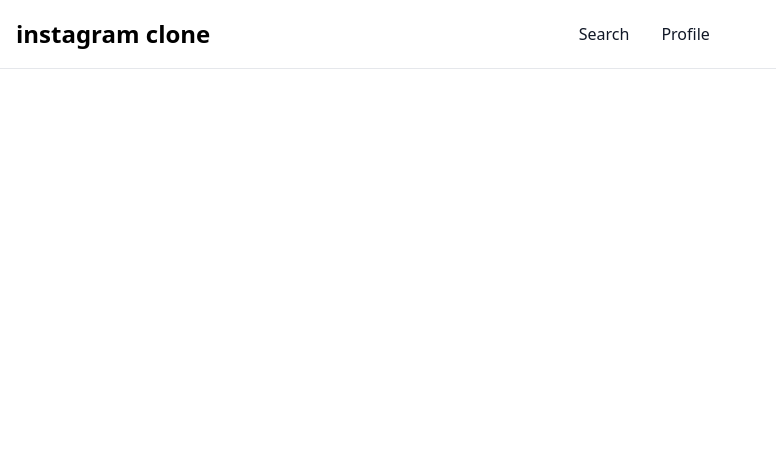
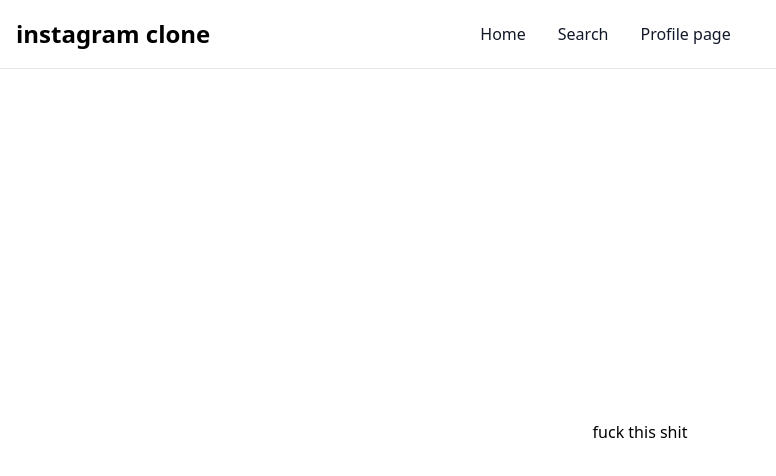
Before and after one commit to whytemig/M, a React (Vite) app in the folder client/instagram-clone/: page /home in a window 1280 px wide. Shown: the top 476 px of the page, without its empty margins (0-776 px from the left). Built offline with nearby package versions, Linux system fonts and the light colour scheme.

Commit message:
changes made to files

```diff
--- a/client/instagram-clone/src/App.jsx
+++ b/client/instagram-clone/src/App.jsx
@@ -1,27 +1,26 @@
 import "./App.css";
 import ReactDOM from "react-dom/client";
 import { BrowserRouter, Route, Routes } from "react-router-dom";
-// import Login from "./components/Login";
+import Login from "./components/Login";
 import Home from "./components/Home";
 import Register from "./components/Signup";
-import LoginPage from './pages/Login';
-import SignupPage from './pages/Signup';
-import ProfilePage from "./pages/profile";
-
-
-
+import LoginPage from "./pages/Login";
+import SignupPage from "./pages/Signup";
+import ProfilePage from "./pages/Profile";
+import Layout from "./components/Layout";
 
 function App() {
 	return (
-
 		<div className="min-h-full h-screen flex items-center justify-center py-12 px-4 sm:px-6 lg:px-8">
 			<div className="max-w-md w-full space-y-8">
+
+
 				<Routes>
-					<Route path="/" element={<LoginPage />} />
+					<Route path="/" element={<Layout />} />
 					<Route index element={<LoginPage />} />
 					<Route path="/signup" element={<SignupPage />} />
 					<Route path="/home" element={<Home />} />
-
+					<Route path="/Layout" element={<Layout />} />
 					<Route path="/profile" element={<ProfilePage />} />
 
 
@@ -30,7 +29,6 @@
 
 			</div>
 		</div>
-
 	);
 }
 
--- a/client/instagram-clone/src/components/Home.jsx
+++ b/client/instagram-clone/src/components/Home.jsx
@@ -1,84 +1,18 @@
 import { Outlet, Link } from "react-router-dom";
 /** @type {import('tailwindcss').Config} */
+import Layout from "./Layout";
 
 const Home = () => {
 	return (
 		<>
 			<div>
-				<nav className="bg-white dark:bg-gray-900 fixed w-full z-20 top-0 left-0 border-b border-gray-200 dark:border-gray-600">
-					<div className="max-w-screen-xl flex flex-wrap items-center justify-between mx-auto p-4">
-						<a className="flex items-center">
-							<span className="self-center text-2xl font-semibold whitespace-nowrap dark:text-white">
-								instagram clone
-							</span>
-						</a>
-						<div className="flex md:order-2">
-							<button
-								type="button"
-								className="text-white bg-black-700 hover:bg-black-800 focus:ring-4 focus:outline-none focus:ring-gray-300 font-medium rounded-lg text-sm px-4 py-2 text-center mr-3 md:mr-0 dark:bg-gray-600 dark:hover:bg-black-700 dark:focus:ring-black-800"
-							>
-								Light/Darkmode toggle (with icon?)
-							</button>
-							<button
-								data-collapse-toggle="navbar-sticky"
-								type="button"
-								className="inline-flex items-center p-2 w-10 h-10 justify-center text-sm text-gray-500 rounded-lg md:hidden hover:bg-gray-100 focus:outline-none focus:ring-2 focus:ring-gray-200 dark:text-gray-400 dark:hover:bg-gray-700 dark:focus:ring-gray-600"
-								aria-controls="navbar-sticky"
-								aria-expanded="false"
-							>
-								{/* <span className="sr-only">Open main menu</span> */}
-								<svg
-									className="w-5 h-5"
-									aria-hidden="true"
-									xmlns="http://www.w3.org/2000/svg"
-									fill="none"
-									viewBox="0 0 17 14"
-								>
-									<path
-										stroke="currentColor"
-										strokeLinecap="round"
-										strokeLinejoin="round"
-										strokeWidth="2"
-										d="M1 1h15M1 7h15M1 13h15"
-									/>
-								</svg>
-							</button>
-						</div>
-						<div
-							className="items-center justify-between hidden w-full md:flex md:w-auto md:order-1"
-							id="navbar-sticky"
-						>
-							<ul className="flex flex-col p-4 md:p-0 mt-4 font-medium border border-gray-100 rounded-lg bg-gray-50 md:flex-row md:space-x-8 md:mt-0 md:border-0 md:bg-white dark:bg-gray-800 md:dark:bg-gray-900 dark:border-gray-700">
-								<li>
-									<a
-										href="#"
-										className="block py-2 pl-3 pr-4 text-white bg-grey-700 rounded md:bg-transparent md:text-grey-700 md:p-0 md:dark:text-grey-500"
-										aria-current="page"
-									>
-										Home
-									</a>
-								</li>
-								<li>
-									<a
-										href="#"
-										className="block py-2 pl-3 pr-4 text-gray-900 rounded hover:bg-gray-100 md:hover:bg-transparent md:hover:text-black-700 md:p-0 md:dark:hover:text-black-500 dark:text-white dark:hover:bg-gray-700 dark:hover:text-white md:dark:hover:bg-transparent dark:border-gray-700"
-									>
-										Search
-									</a>
-								</li>
-								<li>
-									<a
-										href="#"
-										className="block py-2 pl-3 pr-4 text-gray-900 rounded hover:bg-gray-100 md:hover:bg-transparent md:hover:text-black-700 md:p-0 md:dark:hover:text-black-500 dark:text-white dark:hover:bg-gray-700 dark:hover:text-white md:dark:hover:bg-transparent dark:border-gray-700"
-									>
-										Profile
-									</a>
-								</li>
-							</ul>
-						</div>
-					</div>
-				</nav>
+				<Layout/>
+				<p>
+					fuck this shit
+				</p>
 			</div>
+			<Outlet/>
+
 		</>
 	);
 };
--- a/client/instagram-clone/src/components/Layout.jsx
+++ b/client/instagram-clone/src/components/Layout.jsx
@@ -3,18 +3,70 @@
 const Layout = () => {
 	return (
 		<>
-			<nav>
-				<ul>
+			<div>
+				<nav className="bg-white dark:bg-gray-900 fixed w-full z-20 top-0 left-0 border-b border-gray-200 dark:border-gray-600">
+					<div className="max-w-screen-xl flex flex-wrap items-center justify-between mx-auto p-4">
+						<a className="flex items-center">
+							<span className="self-center text-2xl font-semibold whitespace-nowrap dark:text-white">
+								instagram clone
+							</span>
+						</a>
+						<div className="flex md:order-2">
+							<button
+								type="button"
+								className="text-white bg-black-700 hover:bg-black-800 focus:ring-4 focus:outline-none focus:ring-gray-300 font-medium rounded-lg text-sm px-4 py-2 text-center mr-3 md:mr-0 dark:bg-gray-600 dark:hover:bg-black-700 dark:focus:ring-black-800"
+							>
+								Light/Darkmode toggle (with icon?)
+							</button>
+							<button
+								data-collapse-toggle="navbar-sticky"
+								type="button"
+								className="inline-flex items-center p-2 w-10 h-10 justify-center text-sm text-gray-500 rounded-lg md:hidden hover:bg-gray-100 focus:outline-none focus:ring-2 focus:ring-gray-200 dark:text-gray-400 dark:hover:bg-gray-700 dark:focus:ring-gray-600"
+								aria-controls="navbar-sticky"
+								aria-expanded="false"
+							>
+								{/* <span className="sr-only">Open main menu</span> */}
+								<svg
+									className="w-5 h-5"
+									aria-hidden="true"
+									xmlns="http://www.w3.org/2000/svg"
+									fill="none"
+									viewBox="0 0 17 14"
+								>
+									<path
+										stroke="currentColor"
+										strokeLinecap="round"
+										strokeLinejoin="round"
+										strokeWidth="2"
+										d="M1 1h15M1 7h15M1 13h15"
+									/>
+								</svg>
+							</button>
+						</div>
+						<div
+							className="items-center justify-between hidden w-full md:flex md:w-auto md:order-1"
+							id="navbar-sticky"
+						>
+							<ul className="flex flex-col p-4 md:p-0 mt-4 font-medium border border-gray-100 rounded-lg bg-gray-50 md:flex-row md:space-x-8 md:mt-0 md:border-0 md:bg-white dark:bg-gray-800 md:dark:bg-gray-900 dark:border-gray-700">
 								<li>
-						<Link to="/">Home</Link>
+								<Link to='/home' className="block py-2 pl-3 pr-4 text-gray-900 rounded hover:bg-gray-100 md:hover:bg-transparent md:hover:text-black-700 md:p-0 md:dark:hover:text-black-500 dark:text-white dark:hover:bg-gray-700 dark:hover:text-white md:dark:hover:bg-transparent dark:border-gray-700">Home</Link>
 								</li>
 								<li>
-						<Link to="/Login">Login</Link>
-					</li><li>
-						<Link to="/Register">Register</Link>
+									<a
+										href="#"
+										className="block py-2 pl-3 pr-4 text-gray-900 rounded hover:bg-gray-100 md:hover:bg-transparent md:hover:text-black-700 md:p-0 md:dark:hover:text-black-500 dark:text-white dark:hover:bg-gray-700 dark:hover:text-white md:dark:hover:bg-transparent dark:border-gray-700"
+									>
+										Search
+									</a>
+								</li>
+								<li>
+									<Link to='/profile' className="block py-2 pl-3 pr-4 text-gray-900 rounded hover:bg-gray-100 md:hover:bg-transparent md:hover:text-black-700 md:p-0 md:dark:hover:text-black-500 dark:text-white dark:hover:bg-gray-700 dark:hover:text-white md:dark:hover:bg-transparent dark:border-gray-700">Profile page</Link>
 								</li>
 							</ul>
+						</div>
+					</div>
 				</nav>
+			</div>
 
 			<Outlet />
 		</>
@@ -22,5 +74,3 @@
 };
 
 export default Layout;
-
-//do i really need layout? no just for formatting the basics
--- a/client/instagram-clone/src/components/Profile.jsx
+++ b/client/instagram-clone/src/components/Profile.jsx
@@ -1,4 +1,7 @@
 import React, { useState, useEffect } from 'react';
+import { Outlet, Link } from "react-router-dom";;
+import Layout from "./Layout";
+
 
 const Profile = () => {
     const [searchTerm, setSearchTerm] = useState('');
@@ -24,6 +27,8 @@
     }, [searchTerm]);
 
     return (
+
+
         <div className="max-w-md mx-auto bg-white p-4 shadow-md rounded-lg">
             {/* Search input */}
             <div className="mb-4">
@@ -48,7 +53,8 @@
                     </div>
                 ))}
             </div>
-        </div>
+        </div>,
+        <Outlet/>
     );
 };
 
--- a/client/instagram-clone/src/pages/Profile.jsx
+++ b/client/instagram-clone/src/pages/Profile.jsx
@@ -1,9 +1,14 @@
+import Layout from "../components/Layout";
 import Profile from "../components/Profile";
+import { Outlet, Link } from "react-router-dom";;
+// import Layout from "./Layout";
 
 const ProfilePage = () => {
 
   return (
-    <Profile />
+    <Layout />,
+    <Profile />,
+    <Outlet/>
   )
 
 }
```
Lines whose indentation alone changed are shown as unchanged.
